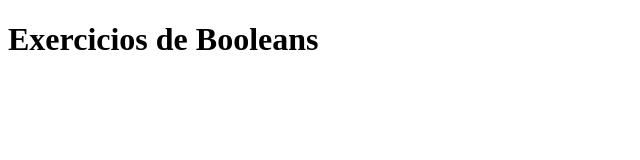
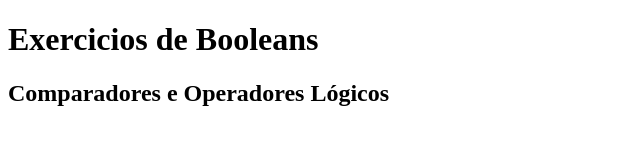
Before and after one commit to biels166/JavaScript-tipos-de-dados, a plain HTML site: page Boolean/index.html in a window 1280 px wide. Shown: the whole page, without its empty margins (0-640 px from the left). Drawn offline with Linux system fonts and the light colour scheme.

Commit message:
update script

```diff
--- a/Boolean/index.html
+++ b/Boolean/index.html
@@ -9,5 +9,6 @@
 </head>
 <body>
     <h1>Exercicios de Booleans</h1>
+    <h2>Comparadores e Operadores Lógicos</h2>
 </body>
 </html>
```
Also changed, not shown: Boolean/script.js (+14 -0 lines).
